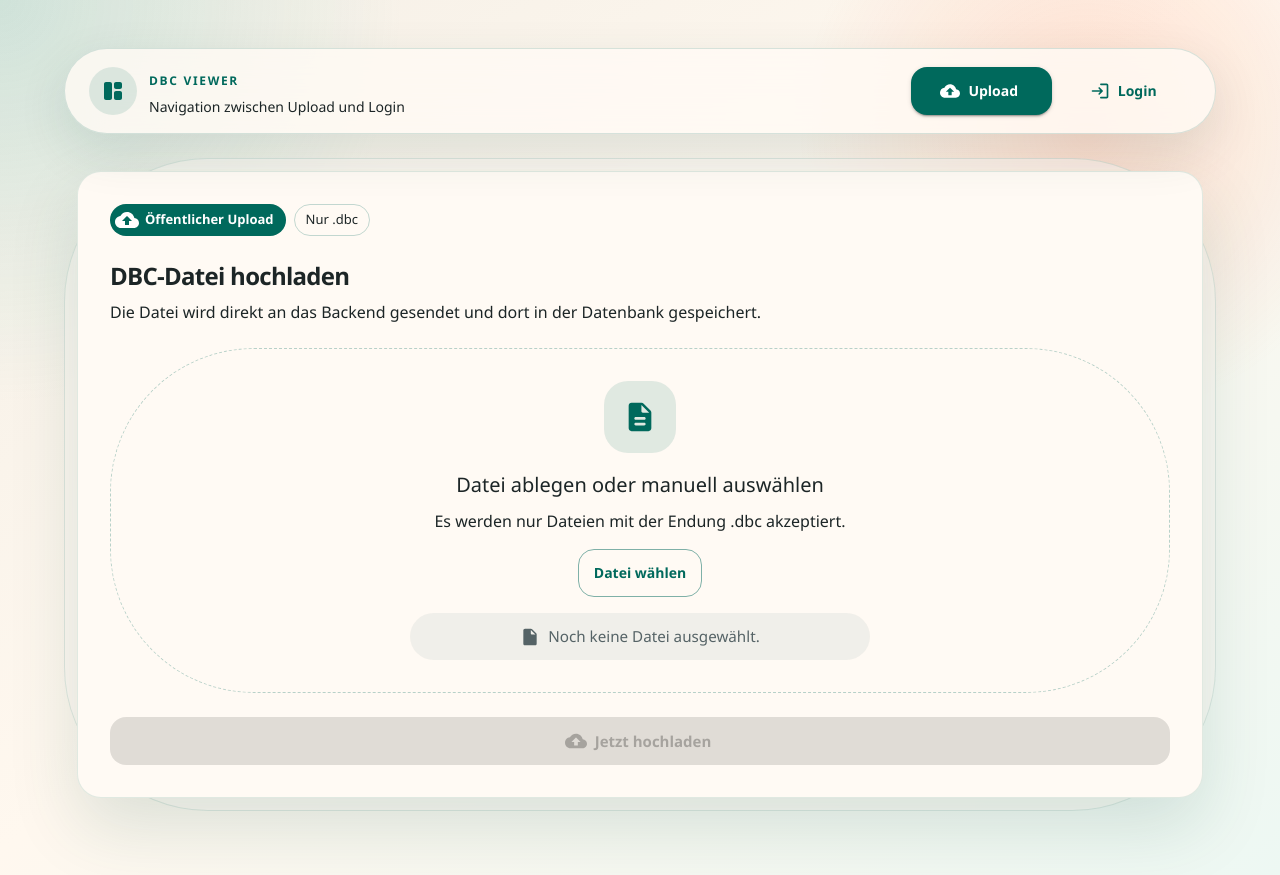
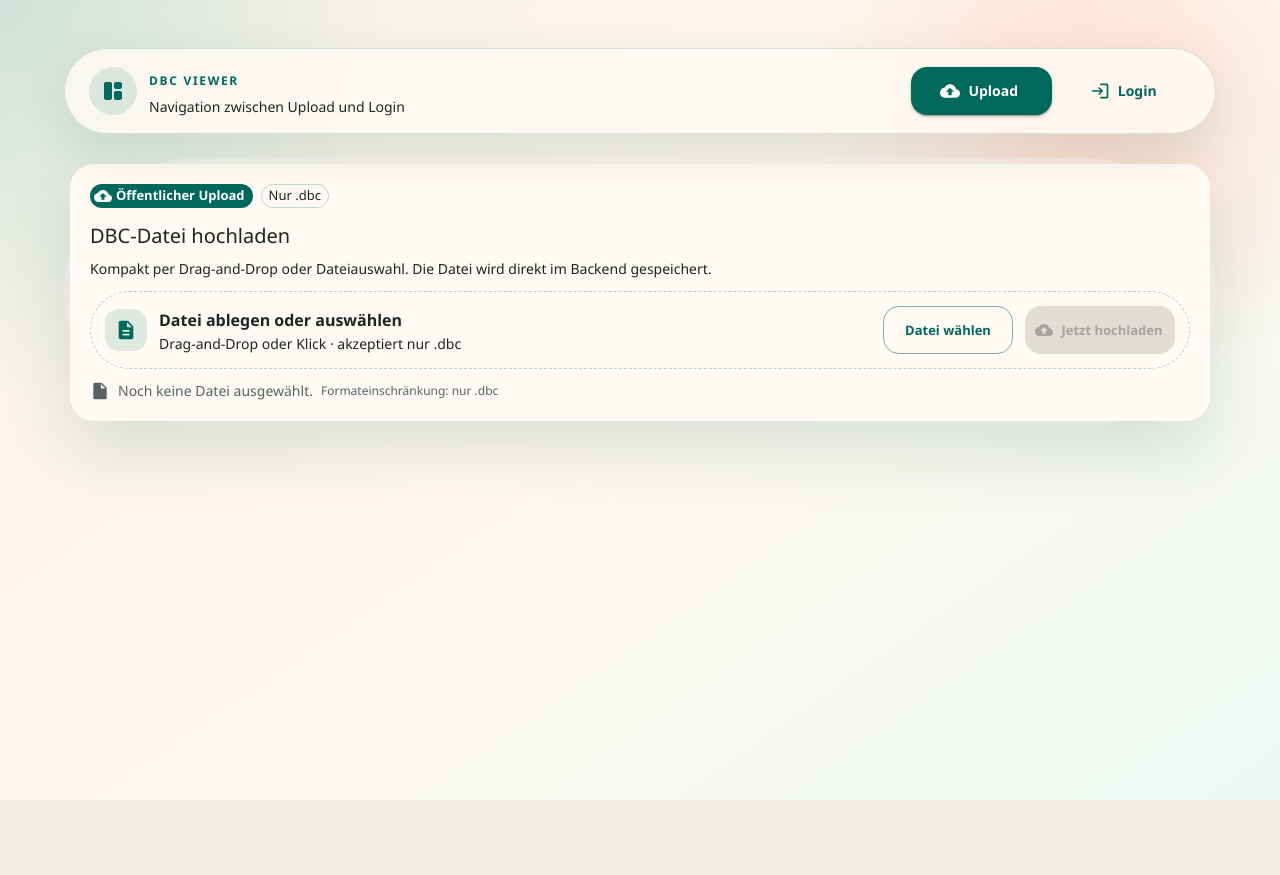
Before and after one commit to D34thPi3c3/DbcViewer, a React (Vite) app in the folder frontend/: page / in a window 1280 px wide. After the commit the page ends 800 px from the top, so only its background shows below. Built offline with nearby package versions, Linux system fonts and the light colour scheme; no server answers.

Commit message:
Improve UI consistency: Adjust spacing, borders, and typography across upload and table components

```diff
--- a/frontend/src/features/dbcFiles/components/DbcDefinitionTables.tsx
+++ b/frontend/src/features/dbcFiles/components/DbcDefinitionTables.tsx
@@ -34,7 +34,7 @@ export function DbcDefinitionTables({ definition }: DbcDefinitionTablesProps) {
         </Typography>
       </Stack>
 
-      <Stack direction={{ xs: 'column', xl: 'row' }} spacing={3}>
+      <Stack spacing={3}>
         <DefinitionTableCard
           title="Nachrichten"
           description="Wähle eine Nachricht aus, um die zugehörigen Signale zu sehen."
--- a/frontend/src/features/dbcFiles/components/DbcMessagesTable.tsx
+++ b/frontend/src/features/dbcFiles/components/DbcMessagesTable.tsx
@@ -16,8 +16,14 @@ type DbcMessagesTableProps = {
 
 export function DbcMessagesTable({ messages, selectedMessageIndex, onSelectMessage }: DbcMessagesTableProps) {
   return (
-    <TableContainer>
-      <Table size="small">
+    <TableContainer
+      sx={{
+        maxHeight: { xs: 360, md: 520 },
+        overflow: 'auto',
+        borderRadius: 0,
+      }}
+    >
+      <Table size="small" stickyHeader>
         <TableHead>
           <TableRow>
             <TableCell>ID</TableCell>
--- a/frontend/src/features/dbcFiles/components/DbcSignalsTable.tsx
+++ b/frontend/src/features/dbcFiles/components/DbcSignalsTable.tsx
@@ -32,8 +32,15 @@ export function DbcSignalsTable({ message }: DbcSignalsTableProps) {
   }
 
   return (
-    <TableContainer key={`${message.frameId}:${message.name}`}>
-      <Table size="small">
+    <TableContainer
+      key={`${message.frameId}:${message.name}`}
+      sx={{
+        maxHeight: { xs: 420, md: 520 },
+        overflow: 'auto',
+        borderRadius: 0,
+      }}
+    >
+      <Table size="small" stickyHeader>
         <TableHead>
           <TableRow>
             <TableCell>Name</TableCell>
--- a/frontend/src/features/dbcFiles/components/DefinitionTableCard.tsx
+++ b/frontend/src/features/dbcFiles/components/DefinitionTableCard.tsx
@@ -14,7 +14,7 @@ export function DefinitionTableCard({ title, description, children }: Definition
         flex: 1,
         minWidth: 0,
         p: 3,
-        borderRadius: 6,
+        borderRadius: 0,
         border: '1px solid rgba(0, 105, 92, 0.12)',
         bgcolor: 'rgba(255, 250, 244, 0.82)',
         backdropFilter: 'blur(10px)',
--- a/frontend/src/features/dbcFiles/components/PublicDbcUploadForm.tsx
+++ b/frontend/src/features/dbcFiles/components/PublicDbcUploadForm.tsx
@@ -80,23 +80,28 @@ export function PublicDbcUploadForm({ onSuccess }: PublicDbcUploadFormProps) {
     <Paper
       elevation={0}
       sx={{
-        p: { xs: 3, md: 4 },
-        border: '1px solid rgba(0, 105, 92, 0.12)',
+        p: { xs: 2, md: 2.5 },
         boxShadow: '0 28px 70px rgba(0, 77, 64, 0.14)',
       }}
     >
-      <Stack spacing={3}>
+      <Stack spacing={1.5}>
         <Stack direction="row" spacing={1} sx={{ alignItems: 'center', flexWrap: 'wrap', rowGap: 1 }}>
-          <Chip color="primary" icon={<CloudUploadRoundedIcon />} label="Öffentlicher Upload" sx={{ fontWeight: 700 }} />
-          <Chip label="Nur .dbc" variant="outlined" sx={{ borderColor: 'rgba(0, 105, 92, 0.24)' }} />
+          <Chip
+            color="primary"
+            icon={<CloudUploadRoundedIcon />}
+            label="Öffentlicher Upload"
+            size="small"
+            sx={{ fontWeight: 700 }}
+          />
+          <Chip label="Nur .dbc" size="small" variant="outlined" sx={{ borderColor: 'rgba(0, 105, 92, 0.24)' }} />
         </Stack>
 
         <Box>
-          <Typography variant="h5" gutterBottom>
+          <Typography variant="h6" gutterBottom>
             DBC-Datei hochladen
           </Typography>
-          <Typography color="text.secondary">
-            Die Datei wird direkt an das Backend gesendet und dort in der Datenbank gespeichert.
+          <Typography variant="body2" color="text.secondary">
+            Kompakt per Drag-and-Drop oder Dateiauswahl. Die Datei wird direkt im Backend gespeichert.
           </Typography>
         </Box>
 
@@ -107,35 +112,57 @@ export function PublicDbcUploadForm({ onSuccess }: PublicDbcUploadFormProps) {
           onDragOver={handleDragOver}
           onDragLeave={handleDragLeave}
           sx={{
-            position: 'relative',
-            borderRadius: 6,
+            borderRadius: 4,
             border: isDragging ? '2px solid' : '1px dashed rgba(0, 105, 92, 0.28)',
             borderColor: isDragging ? 'primary.main' : 'rgba(0, 105, 92, 0.28)',
             bgcolor: isDragging ? 'rgba(77, 182, 172, 0.08)' : 'rgba(255, 250, 244, 0.7)',
             transition: 'all 180ms ease',
+            cursor: 'pointer',
+          }}
+          onClick={() => fileInputRef.current?.click()}
+        >
+          <Box
+            sx={{
+              display: 'grid',
+              gridTemplateColumns: { xs: '1fr', md: 'auto minmax(0, 1fr) auto auto' },
+              gap: 1.5,
+              alignItems: 'center',
+              p: { xs: 1.5, md: 1.75 },
             }}
           >
-          <Stack spacing={2} sx={{ p: { xs: 3, md: 4 }, alignItems: 'center', textAlign: 'center' }}>
             <Box
               sx={{
-                width: 72,
-                height: 72,
-                borderRadius: '24px',
+                width: 42,
+                height: 42,
+                borderRadius: '14px',
                 display: 'grid',
                 placeItems: 'center',
                 bgcolor: 'rgba(0, 105, 92, 0.12)',
                 color: 'primary.main',
+                mx: { xs: 'auto', md: 0 },
               }}
             >
-              <DescriptionRoundedIcon sx={{ fontSize: 34 }} />
+              <DescriptionRoundedIcon sx={{ fontSize: 22 }} />
             </Box>
 
-            <Stack spacing={1} sx={{ alignItems: 'center' }}>
-              <Typography variant="h6">Datei ablegen oder manuell auswählen</Typography>
-              <Typography color="text.secondary" sx={{ maxWidth: 420 }}>
-                Es werden nur Dateien mit der Endung {acceptedExtension} akzeptiert.
+            <Box sx={{ minWidth: 0, textAlign: { xs: 'center', md: 'left' } }}>
+              <Typography variant="subtitle1" sx={{ fontWeight: 700 }}>
+                {selectedFile ? selectedFile.name : 'Datei ablegen oder auswählen'}
               </Typography>
-            </Stack>
+              <Typography
+                variant="body2"
+                color="text.secondary"
+                sx={{
+                  overflow: 'hidden',
+                  textOverflow: 'ellipsis',
+                  whiteSpace: selectedFile ? 'nowrap' : 'normal',
+                }}
+              >
+                {selectedFile
+                  ? `Bereit zum Upload · ${formatFileSize(selectedFile.size)}`
+                  : `Drag-and-Drop oder Klick · akzeptiert nur ${acceptedExtension}`}
+              </Typography>
+            </Box>
 
             <input
               ref={fileInputRef}
@@ -145,46 +172,60 @@ export function PublicDbcUploadForm({ onSuccess }: PublicDbcUploadFormProps) {
               onChange={handleInputChange}
             />
 
-            <Button variant="outlined" onClick={() => fileInputRef.current?.click()}>
+            <Button
+              size="small"
+              variant="outlined"
+              onClick={(event) => {
+                event.stopPropagation()
+                fileInputRef.current?.click()
+              }}
+              sx={{
+                minWidth: 130,
+              }}
+            >
               Datei wählen
             </Button>
 
-            <Stack
-              direction="row"
-              spacing={1}
-              sx={{
-                width: '100%',
-                maxWidth: 460,
-                alignItems: 'center',
-                justifyContent: 'center',
-                borderRadius: 4,
-                px: 2,
-                py: 1.5,
-                bgcolor: 'rgba(0, 77, 64, 0.06)',
-                color: 'text.secondary',
-              }}
-            >
-              <InsertDriveFileRoundedIcon fontSize="small" />
-              <Typography sx={{ fontSize: '0.95rem' }}>{selectedFileLabel}</Typography>
-            </Stack>
-          </Stack>
-        </Box>
-
             <Button
-          size="large"
               variant="contained"
+              size="small"
               startIcon={
                 uploadMutation.isPending ? (
-              <CircularProgress color="inherit" size={18} />
+                  <CircularProgress color="inherit" size={16} />
                 ) : (
                   <CloudUploadRoundedIcon />
                 )
               }
               disabled={uploadMutation.isPending || !selectedFile}
-          onClick={handleUpload}
+              onClick={(event) => {
+                event.stopPropagation()
+                void handleUpload()
+              }}
+              sx={{
+                minWidth: 150,
+              }}
             >
               {uploadMutation.isPending ? 'Upload läuft...' : 'Jetzt hochladen'}
             </Button>
+          </Box>
+        </Box>
+
+        <Stack
+          direction={{ xs: 'column', sm: 'row' }}
+          spacing={1}
+          sx={{
+            alignItems: { xs: 'flex-start', sm: 'center' },
+            color: 'text.secondary',
+          }}
+        >
+          <Stack direction="row" spacing={1} sx={{ alignItems: 'center', minWidth: 0 }}>
+            <InsertDriveFileRoundedIcon fontSize="small" />
+            <Typography variant="body2" sx={{ overflow: 'hidden', textOverflow: 'ellipsis', whiteSpace: 'nowrap' }}>
+              {selectedFileLabel}
+            </Typography>
+          </Stack>
+          <Typography variant="caption">Formateinschränkung: nur {acceptedExtension}</Typography>
+        </Stack>
 
         {uploadMutation.data ? (
           <Alert
--- a/frontend/src/pages/PublicUploadPage.tsx
+++ b/frontend/src/pages/PublicUploadPage.tsx
@@ -50,9 +50,8 @@ export function PublicUploadPage() {
                 <Paper
                   elevation={0}
                   sx={{
-                    p: { xs: 1, md: 1.5 },
+                    p: { xs: 0.5, md: 0.75 },
                     borderRadius: 6,
-                    border: '1px solid rgba(0, 105, 92, 0.12)',
                     bgcolor: 'rgba(255, 250, 244, 0.52)',
                     backdropFilter: 'blur(10px)',
                   }}
```
Lines whose indentation alone changed are shown as unchanged.
